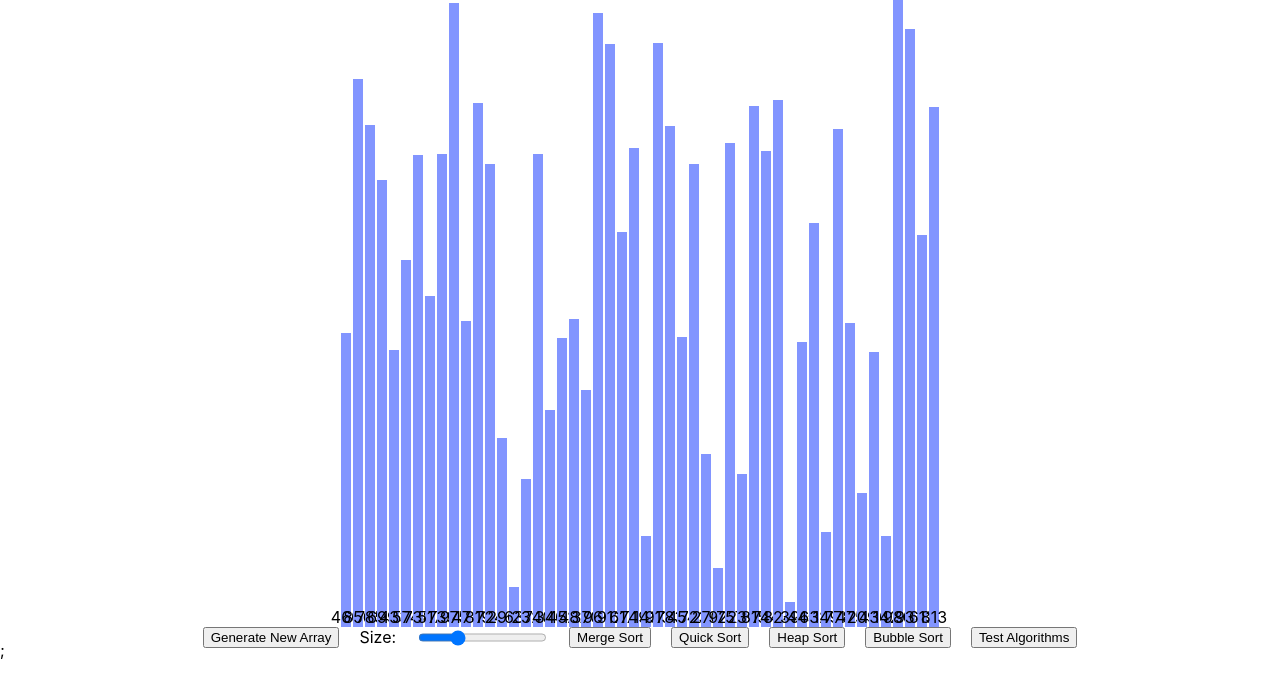
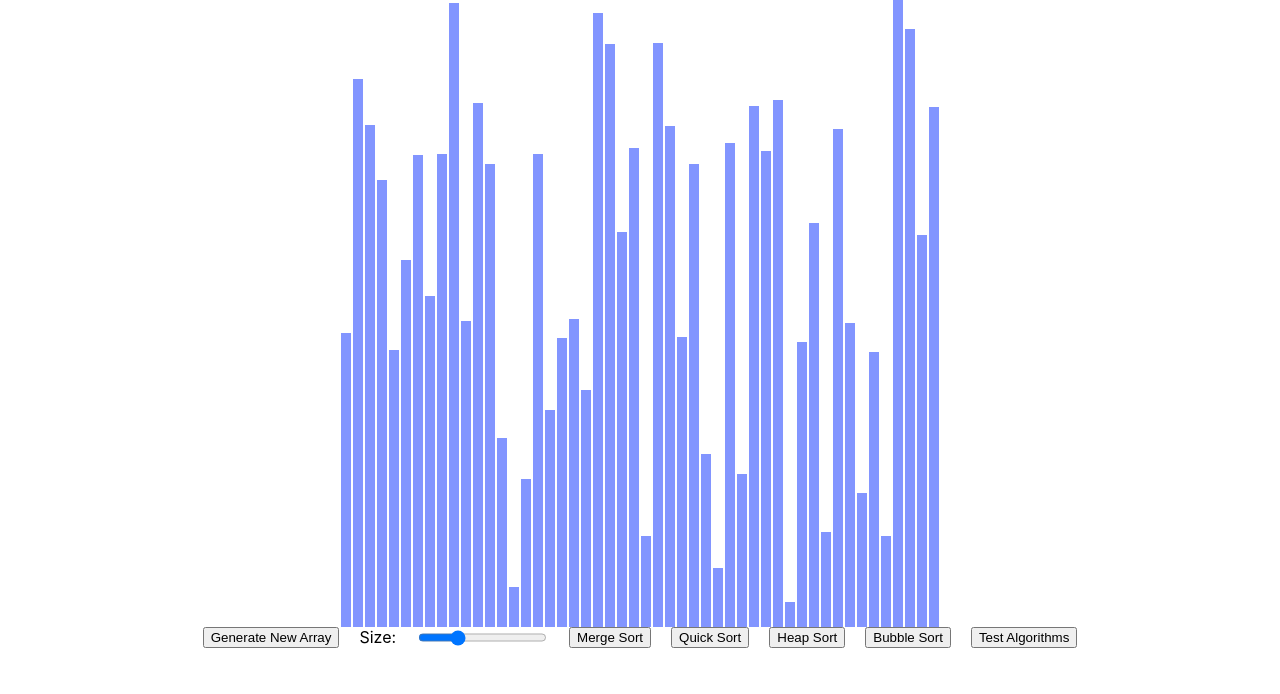
Before and after one commit to ittakato/sorting-visualizer, a React (Create React App) app: page / in a window 1280 px wide. Shown: the top 694 px of the page. Built offline with nearby package versions, Linux system fonts and the light colour scheme.

Commit message:
Create Navbar

```diff
--- a/src/App.js
+++ b/src/App.js
@@ -1,12 +1,7 @@
 import Visualizer from './Visualizer/Visualizer';
 
 const App = () => {
-  return (
-    <>
-      {/* <Navbar></Navbar> */}
-      <Visualizer></Visualizer>;
-    </>
-  );
+  return <Visualizer></Visualizer>;
 };
 
 export default App;
--- a/src/Visualizer/Visualizer.js
+++ b/src/Visualizer/Visualizer.js
@@ -29,7 +29,7 @@ const resetArray = (numOfArrays = 100, min = 5, max = 1000) => {
 
 const colorAllBars = (array, color) => {
   const arrayBars = document.querySelectorAll(`.${styles.array__bar}`);
-  arrayBars.forEach(arrayBar => arrayBar.style.backgroundColor = color);
+  arrayBars.forEach(arrayBar => (arrayBar.style.backgroundColor = color));
 };
 
 const checkIfSorted = array => {
@@ -93,7 +93,9 @@ const mergeSort = array => {
       setTimeout(() => {
         const [barIdx, newHeight, isFinalMerge] = animations[i];
         const barStyle = arrayBars[barIdx].style;
-        arrayBars[barIdx].innerText = newHeight;
+        if (arrayBars[barIdx].innerText) {
+          arrayBars[barIdx].innerText = newHeight;
+        }
         barStyle.height = `${newHeight * barScale}vh`;
         if (isFinalMerge) {
           barStyle.backgroundColor = endColor;
@@ -350,12 +352,10 @@ const Visualizer = () => {
   };
 
   useEffect(() => {
-    const viewportWidth = 64;
     let barWidth = `${viewportWidth / defaultBarNum}vw`;
-    setWidth(barWidth);
 
     const arrayBars = document.querySelectorAll(`.${styles.array__bar}`);
-    applyBarSettings(arrayBars, array, width);
+    applyBarSettings(arrayBars, array, barWidth);
 
     // enableButtonDisableFeature();
   }, []);
@@ -363,7 +363,6 @@ const Visualizer = () => {
   useEffect(() => {
     setArray(resetArray(numOfArrays));
 
-    const viewportWidth = 64;
     let barWidth = `${viewportWidth / numOfArrays}vw`;
     setWidth(barWidth);
 
@@ -372,8 +371,6 @@ const Visualizer = () => {
 
   const numOfArraysChangeHandler = event => {
     setNumOfArrays(event.target.value);
-    setArray(resetArray(numOfArrays));
-
     const arrayBars = document.querySelectorAll(`.${styles.array__bar}`);
     applyBarSettings(arrayBars, array, width);
   };
@@ -388,7 +385,7 @@ const Visualizer = () => {
               key={index}
               style={{ height: `${value * 0.08}vh` }}
             >
-              {value}
+              {numOfArrays <= 36 ? value : ''}
             </div>
           );
         })}
--- /dev/null
+++ b/src/Visualizer/VisualizerNavbar.js
@@ -0,0 +1 @@
+const VisualizerNavbar = () => {};
```
